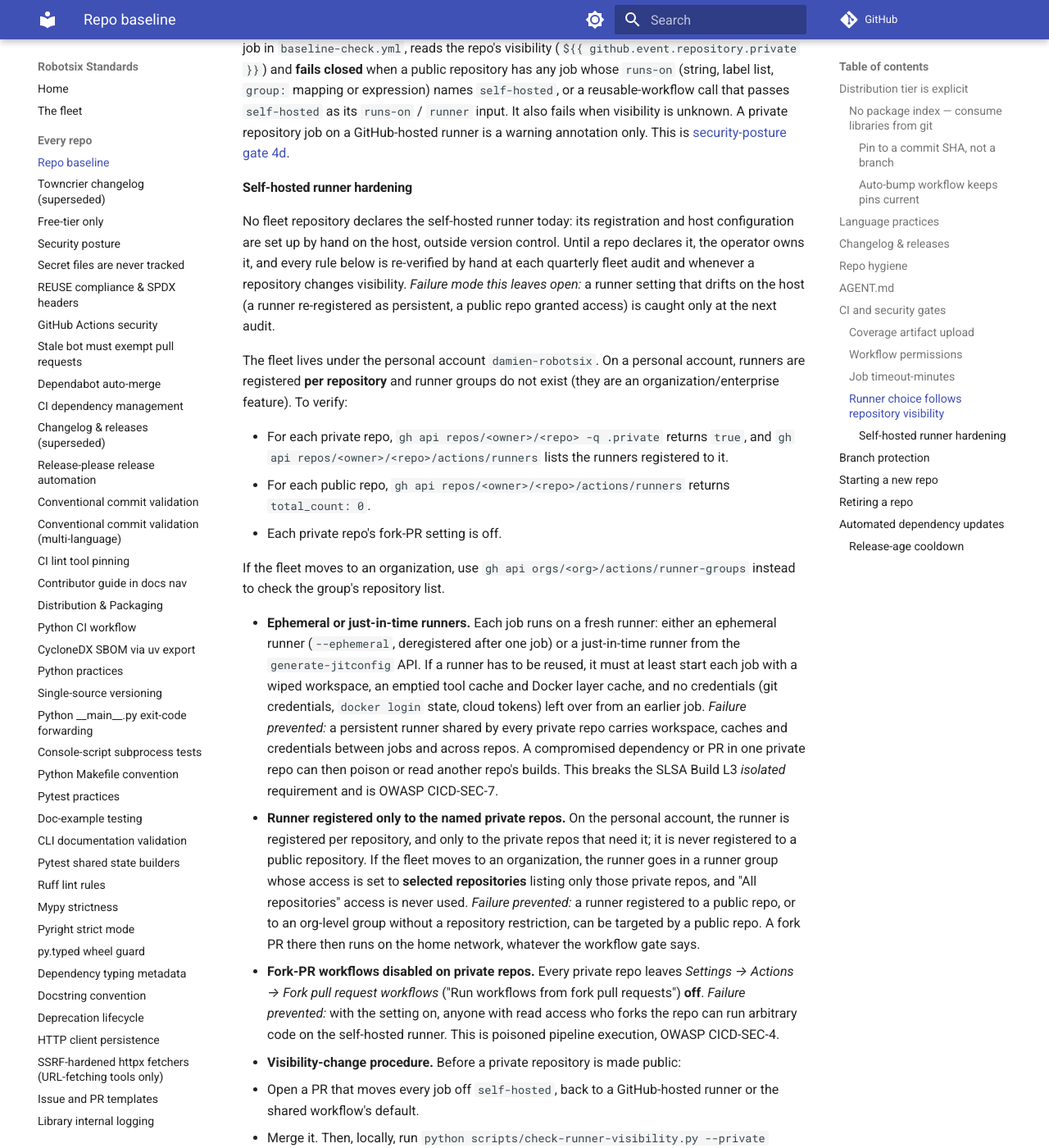
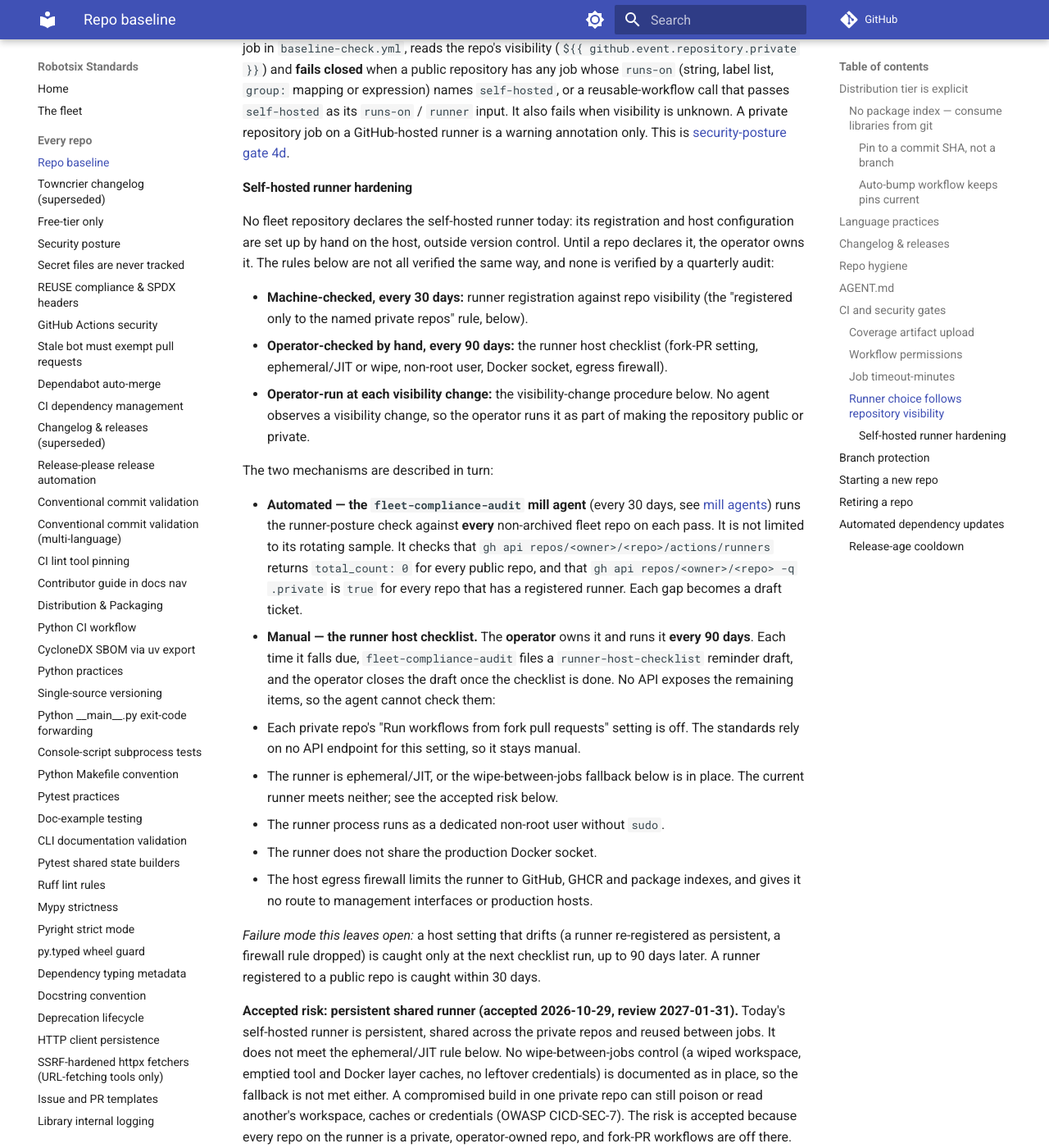
Before and after one commit to damien-robotsix/robotsix-standards, an MkDocs documentation site: the page built from docs/repo-baseline.md, in a window 1280 px wide and 1400 px high, scrolled down 9172 px. Shown: the whole window at 82% size. Built offline with MkDocs 1.6.1 and Material for MkDocs 9.7.7, drawn with Linux system fonts in a browser that asks for light colours; comment, search, counter and statistics services are not loaded; some of the changed text lies outside the part shown.

Commit message:
chore: Self-hosted runner hardening: the rules are supposed to be re-checked at a 'quarterly fleet audit' that doesn't exist, and the current runner already breaks the ephemeral rule (20261029T140242Z-self-hosted-runner-hardening-the-rules-a-cfe7)

```diff
--- a/docs/repo-baseline.md
+++ b/docs/repo-baseline.md
@@ -441,11 +441,64 @@ runner is a warning annotation only. This is
 
 No fleet repository declares the self-hosted runner today: its registration
 and host configuration are set up by hand on the host, outside version
-control. Until a repo declares it, the operator owns it, and every rule below
-is re-verified by hand at each quarterly fleet audit and whenever a
-repository changes visibility. *Failure mode this leaves open:* a runner
-setting that drifts on the host (a runner re-registered as persistent, a
-public repo granted access) is caught only at the next audit.
+control. Until a repo declares it, the operator owns it. The rules below are
+not all verified the same way, and none is verified by a quarterly audit:
+
+- **Machine-checked, every 30 days:** runner registration against repo
+  visibility (the "registered only to the named private repos" rule, below).
+- **Operator-checked by hand, every 90 days:** the runner host checklist
+  (fork-PR setting, ephemeral/JIT or wipe, non-root user, Docker socket,
+  egress firewall).
+- **Operator-run at each visibility change:** the visibility-change
+  procedure below. No agent observes a visibility change, so the operator
+  runs it as part of making the repository public or private.
+
+The two mechanisms are described in turn:
+
+- **Automated — the `fleet-compliance-audit` mill agent** (every 30 days,
+  see [mill agents](mill-agents.md#fleet-compliance-audit)) runs the
+  runner-posture check against **every** non-archived fleet repo on each
+  pass. It is not limited to its rotating sample. It checks that
+  `gh api repos/<owner>/<repo>/actions/runners` returns `total_count: 0`
+  for every public repo, and that `gh api repos/<owner>/<repo> -q .private`
+  is `true` for every repo that has a registered runner. Each gap becomes a
+  draft ticket.
+- **Manual — the runner host checklist.** The **operator** owns it and runs
+  it **every 90 days**. Each time it falls due, `fleet-compliance-audit`
+  files a `runner-host-checklist` reminder draft, and the operator closes
+  the draft once the checklist is done. No API exposes the remaining items,
+  so the agent cannot check them:
+  1. Each private repo's "Run workflows from fork pull requests" setting is
+     off. The standards rely on no API endpoint for this setting, so it
+     stays manual.
+  2. The runner is ephemeral/JIT, or the wipe-between-jobs fallback below
+     is in place. The current runner meets neither; see the accepted risk
+     below.
+  3. The runner process runs as a dedicated non-root user without `sudo`.
+  4. The runner does not share the production Docker socket.
+  5. The host egress firewall limits the runner to GitHub, GHCR and package
+     indexes, and gives it no route to management interfaces or production
+     hosts.
+
+*Failure mode this leaves open:* a host setting that drifts (a runner
+re-registered as persistent, a firewall rule dropped) is caught only at the
+next checklist run, up to 90 days later. A runner registered to a public repo
+is caught within 30 days.
+
+**Accepted risk: persistent shared runner (accepted 2026-10-29, review
+2027-01-31).** Today's self-hosted runner is persistent, shared across the
+private repos and reused between jobs. It does not meet the
+ephemeral/JIT rule below. No wipe-between-jobs control (a wiped workspace,
+emptied tool and Docker layer caches, no leftover credentials) is documented
+as in place, so the fallback is not met either. A compromised build in one
+private repo can still poison or read another's workspace, caches or
+credentials (OWASP CICD-SEC-7). The risk is accepted because every repo on
+the runner is a private, operator-owned repo, and fork-PR workflows are off
+there. Before the review date, the runner is either moved to ephemeral/JIT
+registration or given the wipe controls, and checklist item 2 then records
+which one. This risk is separate from the provenance accepted risk in
+[SLSA Build Track](security-posture.md#slsa-build-track), and it is listed in
+the security-posture [Audit](security-posture.md#audit) table.
 
 The fleet lives under the personal account `damien-robotsix`. On a personal
 account, runners are registered **per repository** and runner groups do not
```
Also changed, not shown: docs/mill-agents.md (+6 -1 lines), docs/security-posture.md (+11 -4 lines), 1 other file.
